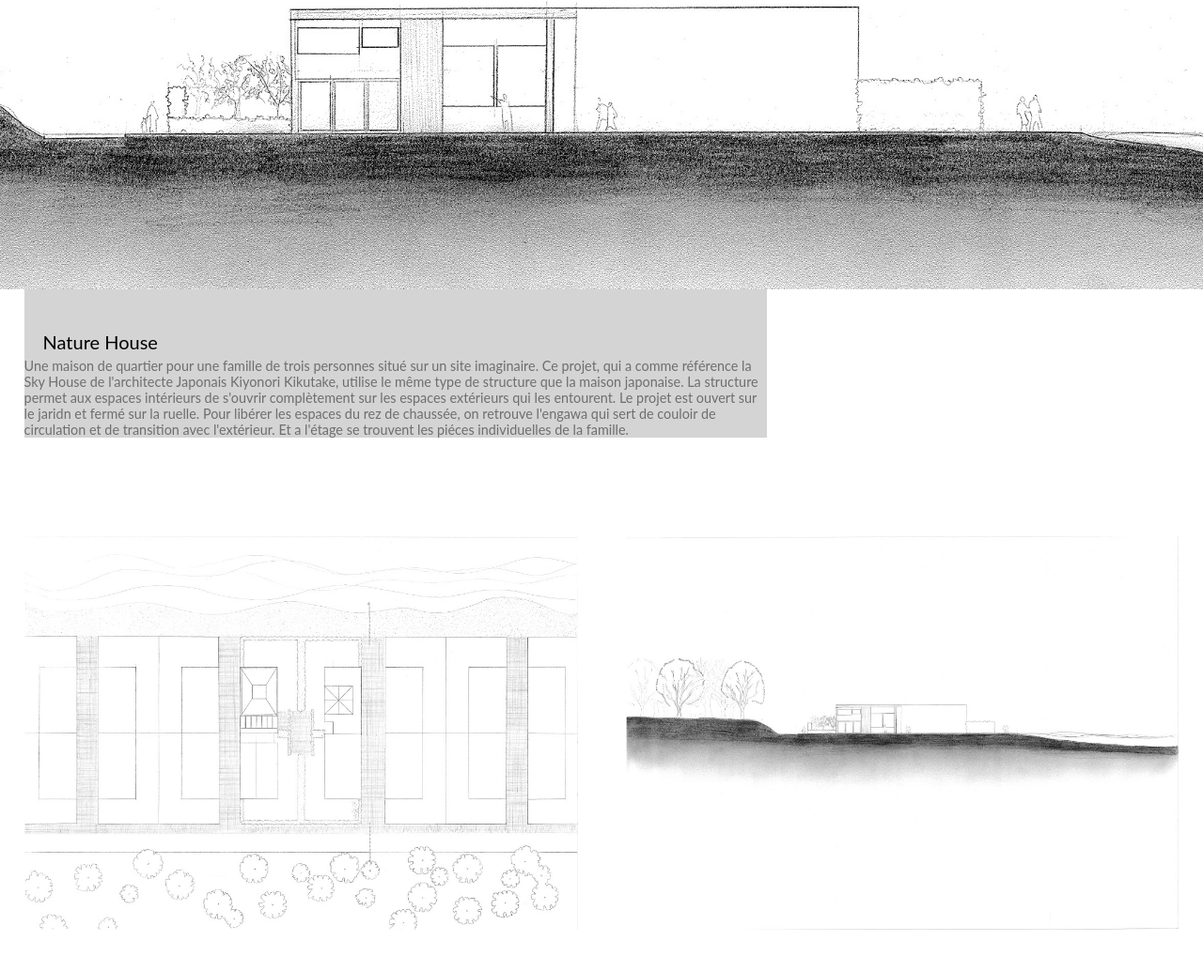
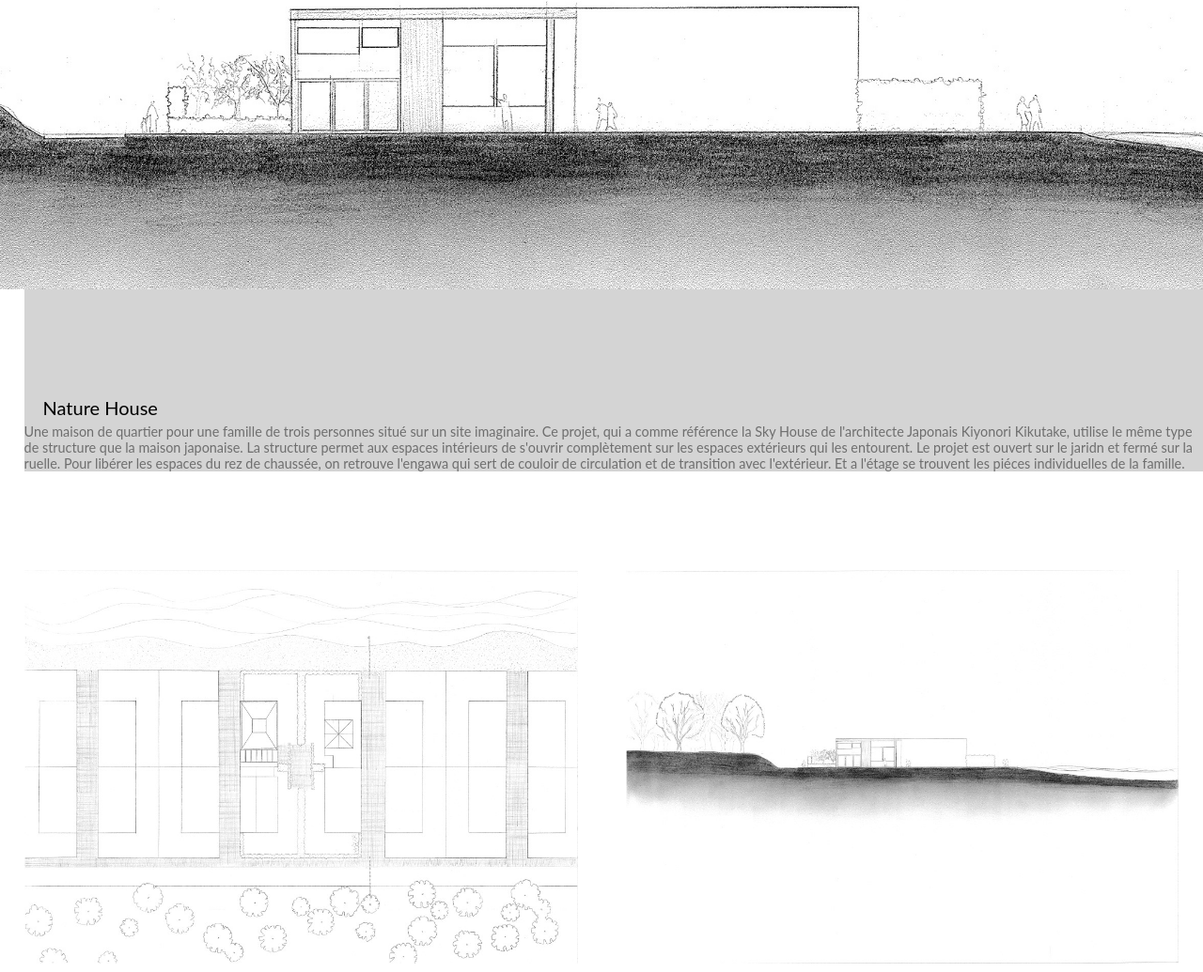
Before and after one commit to angy000/AngelicaIanoviciArchitecture, a plain HTML site: page projects/projects.html in a window 1280 px wide. Shown: the part 1016-2051 px from the top of the page at 94% size. Drawn offline with Linux system fonts and the light colour scheme.

Commit message:
Update style_projects.css

```diff
--- a/projects/style_projects.css
+++ b/projects/style_projects.css
@@ -103,8 +103,7 @@
 .text {
   flex-direction: column;
   display: inline-block;
-  max-width: 790px;
-  min-width: 200px;
+  max-width: 100%;
   height: auto;
   margin-left: 2%;
 }
```
